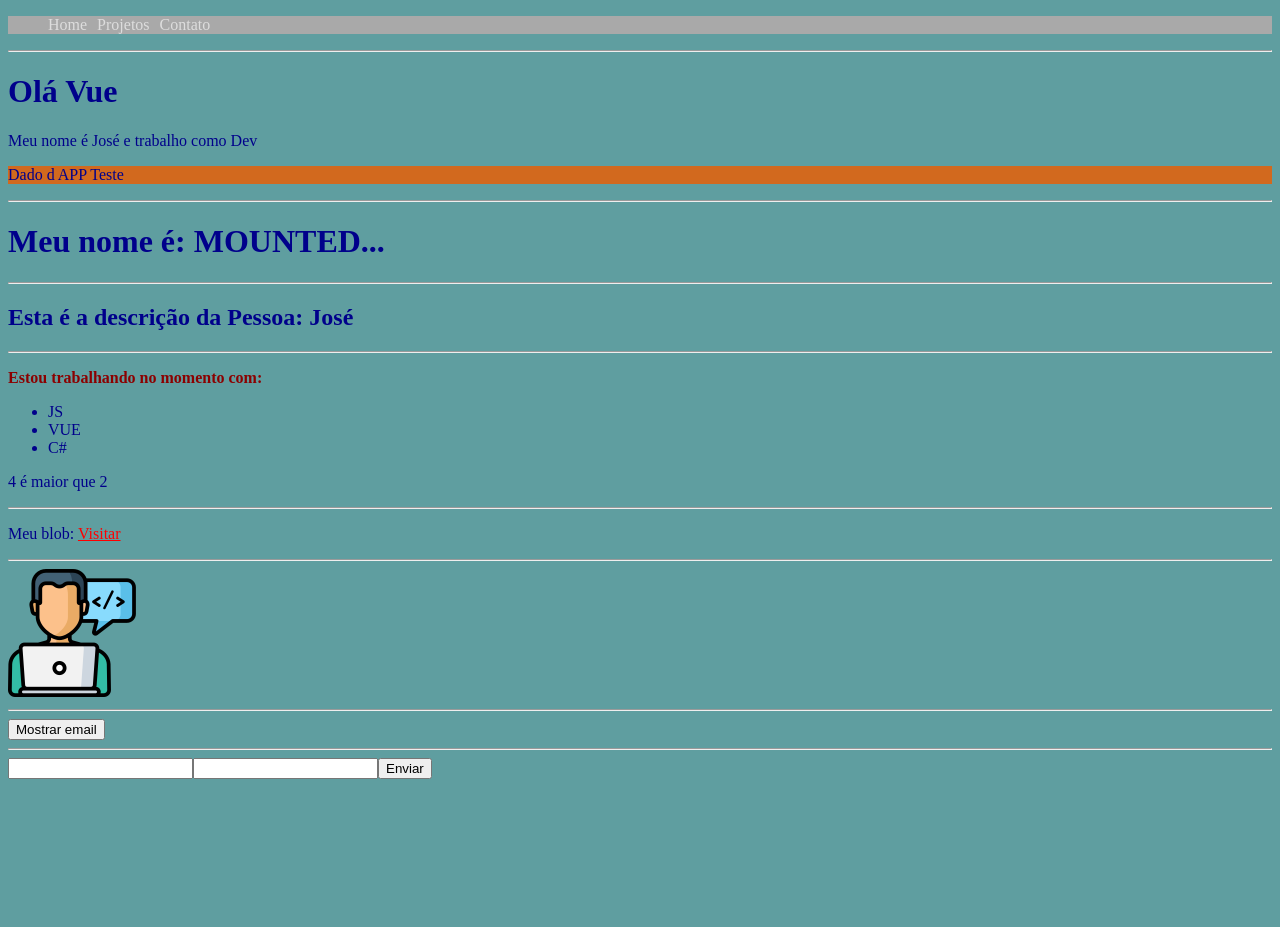
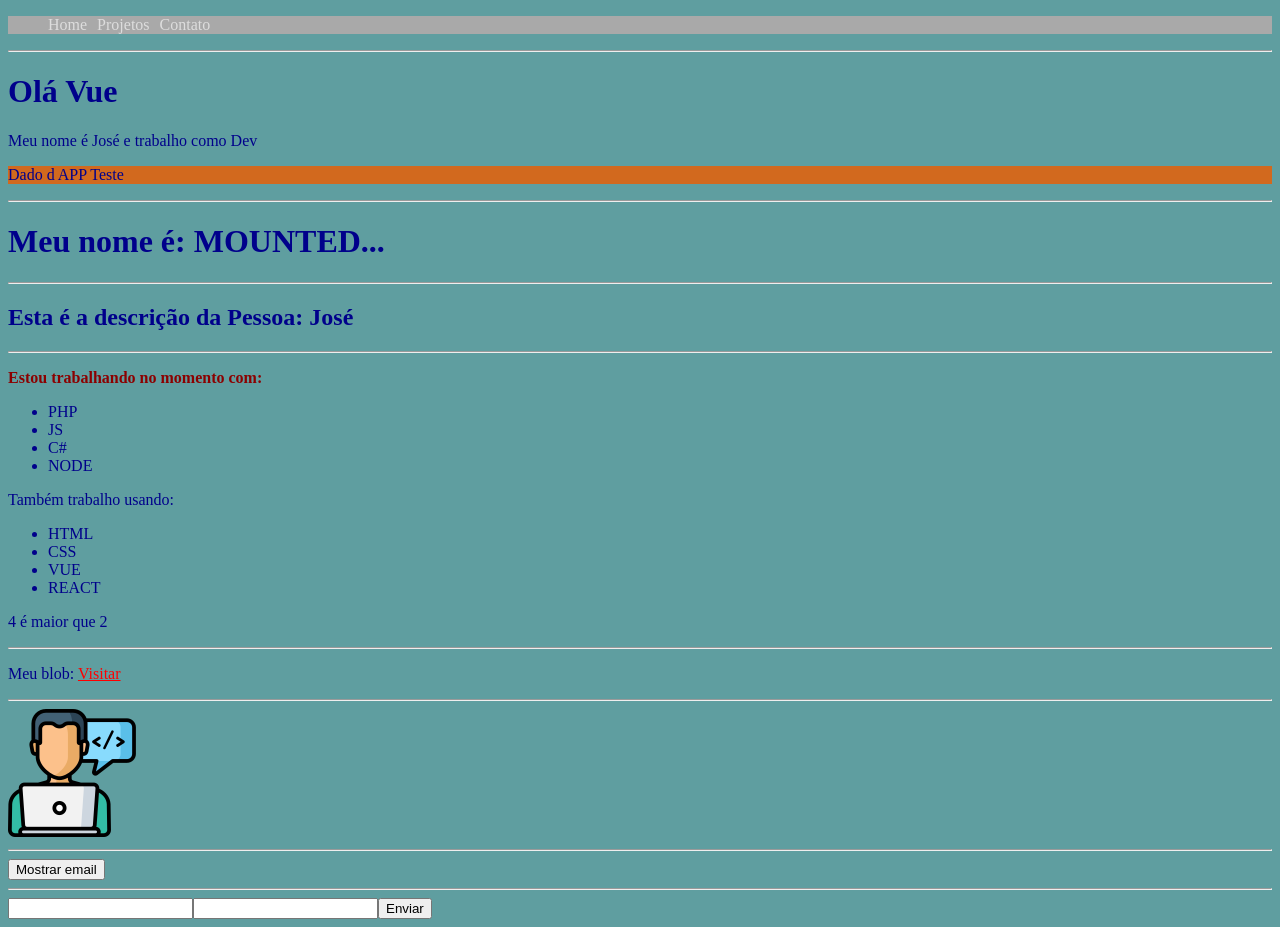
Before and after one commit to josemalcher/Hora-de-Codar-vue3, a Vue app in the folder 04-Utilizando-o-Vue-CLI/projeto_cli_vue/: page / in a window 1280 px wide. Before the commit the page ends 800 px from the top, so only its background shows below. Built offline with nearby package versions, Linux system fonts and the light colour scheme.

Commit message:
13 - Renderização de listas (v-for)

```diff
--- a/04-Utilizando-o-Vue-CLI/projeto_cli_vue/src/components/Info.vue
+++ b/04-Utilizando-o-Vue-CLI/projeto_cli_vue/src/components/Info.vue
@@ -3,9 +3,13 @@
     <div v-if="ocupacao">
       <p class="paragrado-pai"><strong>Estou trabalhando no momento com:</strong></p>
       <ul>
-        <li>JS</li>
-        <li>VUE</li>
-        <li>C#</li>
+        <li v-for="(tecnologia, index) in backend_skill" v-bind:key="index">{{tecnologia}}</li>
+      </ul>
+      <p>Também trabalho usando:</p>
+      <ul>
+        <li v-for="tecfront in frontend_skill" :key="tecfront.id">
+          {{tecfront.language}}
+        </li>
       </ul>
     </div>
     <div v-else>
@@ -35,7 +39,14 @@ export default {
       ocupacao: true,
       email_view: false,
       blog: 'https://josemalcher.net',
-      textoBotao: 'Mostrar email'
+      textoBotao: 'Mostrar email',
+      backend_skill: ['PHP', 'JS', 'C#', 'NODE'],
+      frontend_skill:[
+        {id:1, language: 'HTML'},
+        {id:2, language: 'CSS'},
+        {id:3, language: 'VUE'},
+        {id:4, language: 'REACT'},
+      ]
     }
   }, methods:{
     showEmail(){
```
Also changed, not shown: 1 other file (tests, documents, lock files or other folders).
